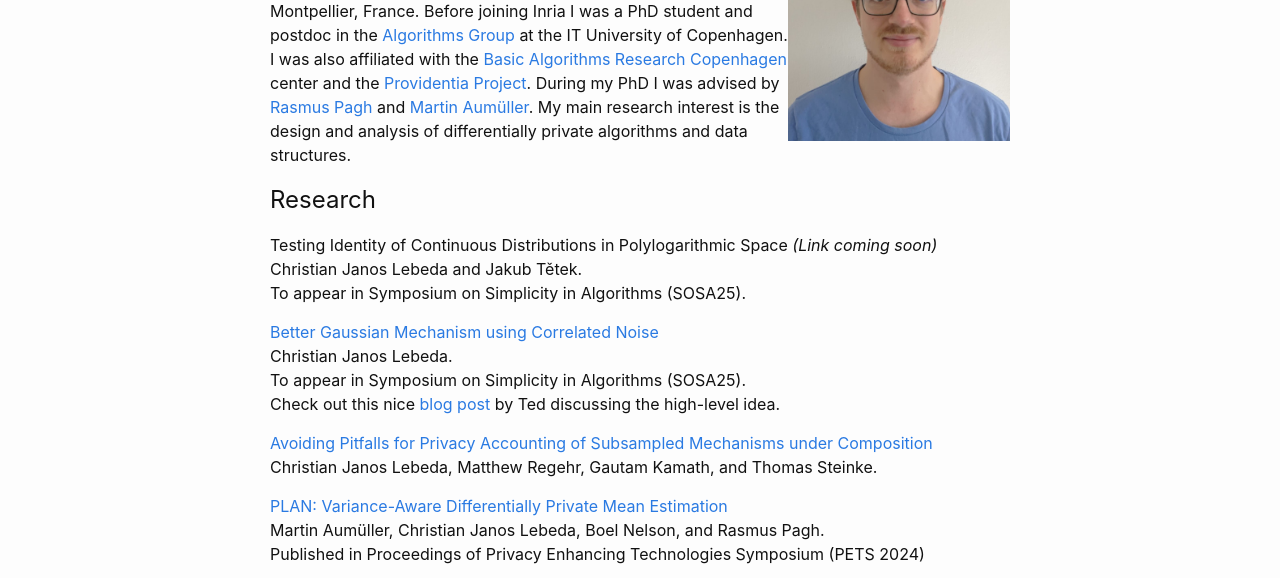
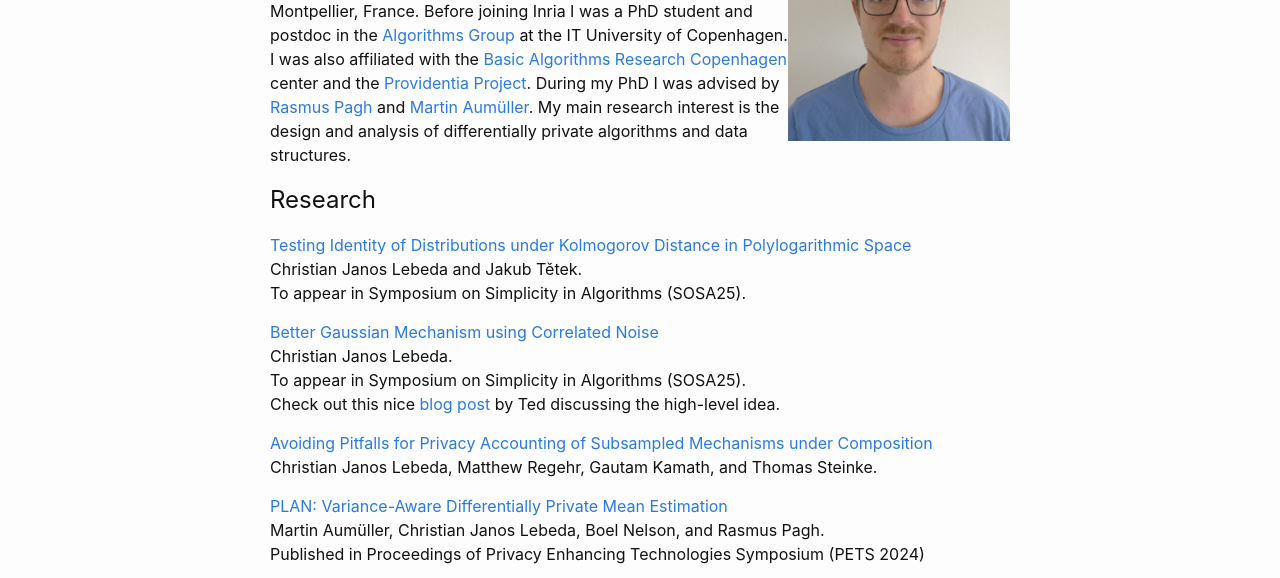
Before and after one commit to ChristianLebeda/ChristianLebeda.github.io, a plain HTML site: page index.html in a window 1280 px wide. Shown: the part 195-773 px from the top of the page. Drawn offline with Linux system fonts and the light colour scheme.

Commit message:
Added link to distribution testing paper

```diff
--- a/index.html
+++ b/index.html
@@ -47,7 +47,7 @@ My main research interest is the design and analysis of differentially private a
 
 <h2 id="research">Research</h2>
 
-<p>Testing Identity of Continuous Distributions in Polylogarithmic Space <i>(Link coming soon)</i><br />
+<p><a href="https://arxiv.org/abs/2410.22123">Testing Identity of Distributions under Kolmogorov Distance in Polylogarithmic Space</a><br />
 Christian Janos Lebeda and Jakub Tětek.<br />
 To appear in Symposium on Simplicity in Algorithms (SOSA25).</p>
 
```
